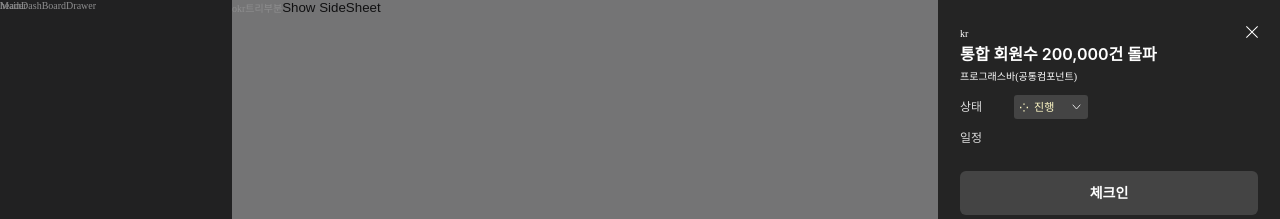
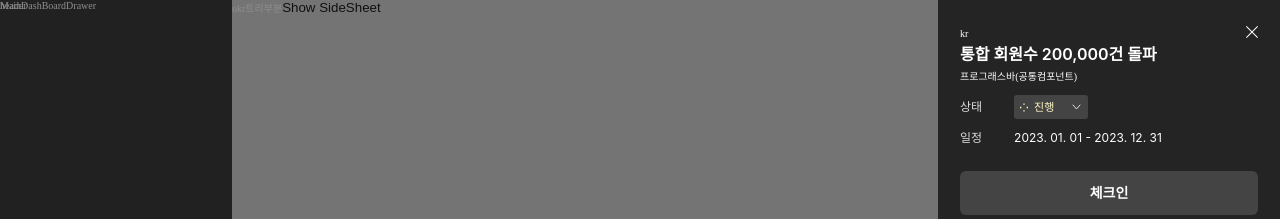
Before and after one commit to MOONSHOT-Team/MOONSHOT-CLIENT, a React (Vite) app: page /dashboard in a window 1280 px wide. Shown: the top 219 px of the page. Built offline with nearby package versions, Linux system fonts and the light colour scheme; a web font is replaced by a local one; what emotion-normalize would draw is missing.

Commit message:
feat: Okr 목표기간 달력

```diff
--- a/package.json
+++ b/package.json
@@ -22,6 +22,7 @@
   "dependencies": {
     "@emotion/react": "^11.11.3",
     "@emotion/styled": "^11.11.0",
+    "antd": "^5.12.8",
     "axios": "^1.6.4",
     "emotion-normalize": "^11.0.1",
     "react": "^18.2.0",
--- a/src/MainDashBoard/components/sideSheet/SideSheet.tsx
+++ b/src/MainDashBoard/components/sideSheet/SideSheet.tsx
@@ -28,10 +28,12 @@ const SideSheet = ({ isOpen, onClose }: ISideSheetProps) => {
               <KrStatus />
             </span>
           </StKrStatus>
-          <StKrPeriod>
+          <StKrPeriodContainer>
             <StKrDetailLabel>일정</StKrDetailLabel>
-            <span></span>
-          </StKrPeriod>
+            <StKrPeriod>
+              {`2023. 01. 01`} - {`2023. 12. 31`}
+            </StKrPeriod>
+          </StKrPeriodContainer>
           <StKrCheckInBtn type="button">체크인</StKrCheckInBtn>
         </StKRDetailUpper>
       </StContainer>
@@ -95,10 +97,16 @@ const StKrStatus = styled.div`
   margin-bottom: 1rem;
 `;
 
-const StKrPeriod = styled.div`
+const StKrPeriodContainer = styled.div`
   display: flex;
   gap: 3.2rem;
+  align-items: center;
   margin-bottom: 2.4rem;
+`;
+
+const StKrPeriod = styled.p`
+  color: ${({ theme }) => theme.colors.gray_000};
+  ${({ theme }) => theme.fonts.body_12_regular};
 `;
 
 const StKrDetailLabel = styled.p`
```
Also changed, not shown: src/common/components/OKRPeriod.tsx (added, +49 -0 lines), 1 other file (tests, documents, lock files or other folders).
